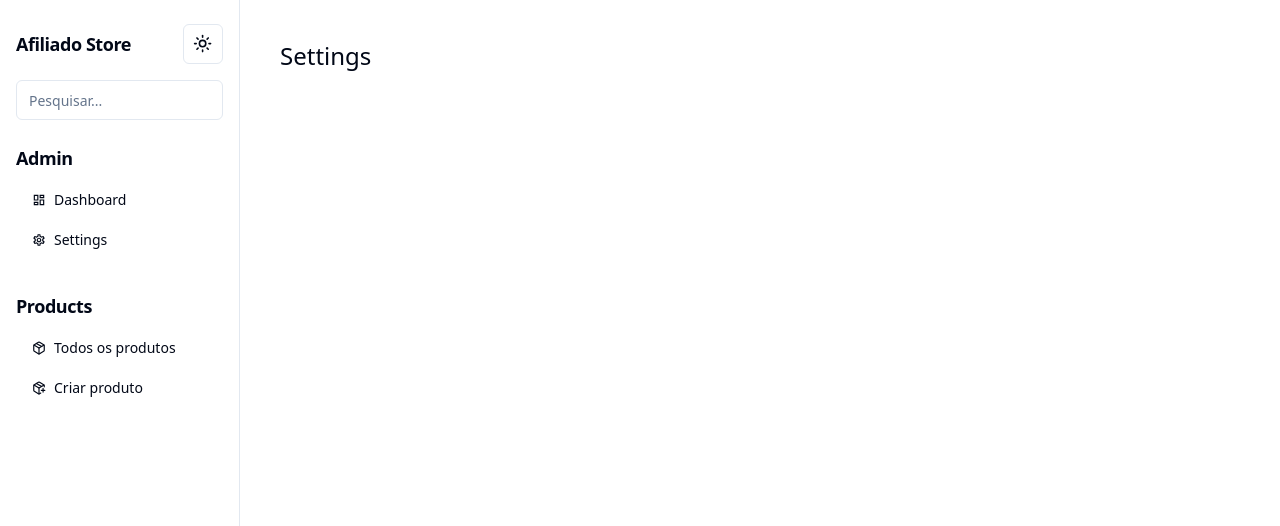
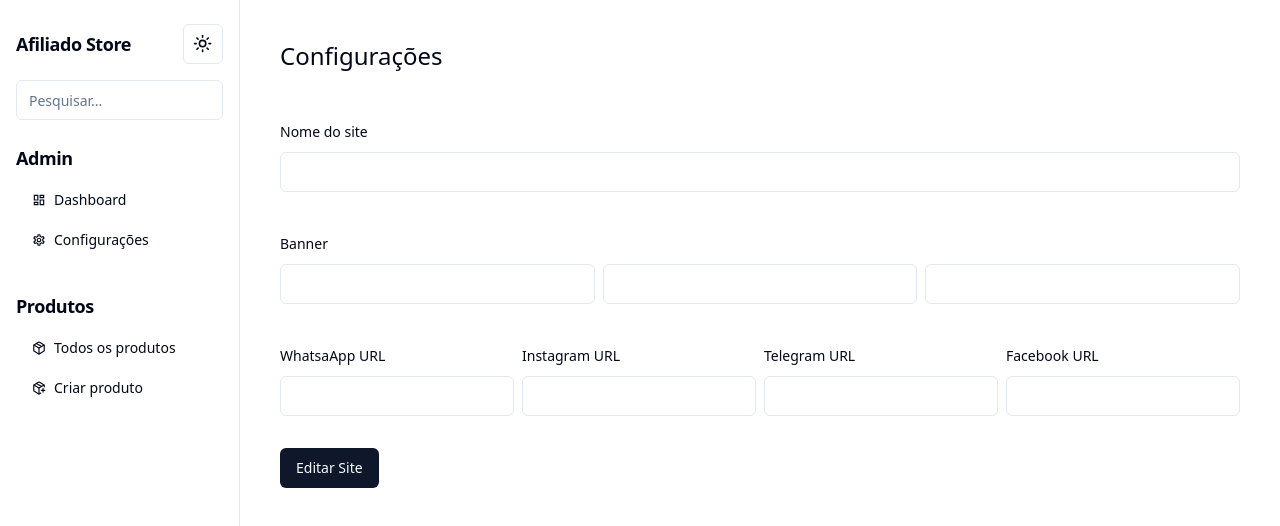
Before and after one commit to kennedysmartins/afiliado-store, a Next.js app: page /admin/settings in a window 1280 px wide. Shown: the top 526 px of the page. Built offline with nearby package versions, Linux system fonts and the light colour scheme; no server answers.

Commit message:
Settings page

```diff
--- a/src/app/(admin)/admin/settings/page.tsx
+++ b/src/app/(admin)/admin/settings/page.tsx
@@ -1,7 +1,14 @@
-import React from 'react'
+import { FormEditSettings } from "@/components/FormEditSettings"
 
-const Settings = () => {
-  return <main className="mx-10 w-full text-2xl gap-2 my-10">Settings</main>
+export default function Settings() {
+  return (
+    <>
+      <main className="mx-10 w-full text-2xl gap-2 my-10">
+        Configurações
+        <div className="flex w-full">
+          <FormEditSettings />
+        </div>
+      </main>
+    </>
+  )
 }
-
-export default Settings
--- a/src/components/AdminSidebar.tsx
+++ b/src/components/AdminSidebar.tsx
@@ -67,14 +67,14 @@ export function AdminSidebar({ className }: { className?: string }) {
             <Link href="/admin/settings">
               <Button variant="ghost" className="w-full justify-start gap-2">
                 <MdOutlineSettings />
-                Settings
+                Configurações
               </Button>
             </Link>
           </div>
         </div>
         <div className="py-2">
           <h2 className="mb-2 text-lg font-semibold tracking-tight">
-            Products
+            Produtos
           </h2>
           <div className="space-y-1">
             <Link href="/admin/products">
--- /dev/null
+++ b/src/components/FormEditSettings.tsx
@@ -0,0 +1,307 @@
+"use client"
+import { zodResolver } from "@hookform/resolvers/zod"
+import { useForm } from "react-hook-form"
+import * as z from "zod"
+import { Product } from "@/lib/types"
+import * as React from "react"
+import { toast } from "sonner"
+
+import { Button } from "@/components/ui/button"
+import { Separator } from "@/components/ui/separator"
+import {
+  Form,
+  FormControl,
+  FormDescription,
+  FormField,
+  FormItem,
+  FormLabel,
+  FormMessage,
+} from "@/components/ui/form"
+import { Input } from "@/components/ui/input"
+import { Textarea } from "./ui/textarea"
+import { createProduct, fetchProduct, updateProduct } from "@/lib/api"
+import { Skeleton } from "./ui/skeleton"
+
+const formSchema = z.object({
+  id: z.string(),
+  bannerImage02: z.string().min(2, {
+    message: "Você precisa definir um título para o produto.",
+  }),
+  image: z.string(),
+  socialInstagram: z.string(),
+  socialWhatsApp: z.string(),
+  socialTelegram: z.string(),
+  buyLink: z.string().min(2, {
+    message: "Você precisa definir um link de encaminhamento.",
+  }),
+  socialFacebook: z.string(),
+  productCode: z.string(),
+  siteName: z.string(),
+  bannerImage03: z.string(),
+  website: z.string(),
+  bannerImage01: z.string(),
+  published: z.boolean(),
+  urlProduct: z.string(),
+})
+
+export function FormEditSettings() {
+  const settings = true
+  const form = useForm<z.infer<typeof formSchema>>({
+    resolver: zodResolver(formSchema),
+    defaultValues: {
+      id: "",
+      bannerImage02: "",
+      image: "",
+      socialInstagram: "",
+      socialWhatsApp: "",
+      socialTelegram: "",
+      buyLink: "",
+      socialFacebook: "",
+      productCode: "",
+      siteName: "",
+      bannerImage03: "",
+      website: "",
+      bannerImage01: "",
+      published: false,
+      urlProduct: "",
+    },
+  })
+
+  // const [product, setProduct] = React.useState<Product | null>(null)
+
+  // // Função para realizar a pesquisa de produtos usando a API
+  // const fetchProductAPI = React.useCallback(async () => {
+  //   try {
+  //     const response: Product = await fetchProduct(id)
+
+  //     const updatedProduct: any = {
+  //       ...response,
+  //       socialInstagram: response.socialInstagram?.toString(),
+  //       socialTelegram: response.socialTelegram?.toString(),
+  //       socialWhatsApp: response.socialWhatsApp?.toString(),
+  //     }
+
+  //     if (response) {
+  //       setProduct(updatedProduct)
+  //       form.setValue("siteName", updatedProduct.catchyText || "")
+  //       form.setValue("bannerImage01", updatedProduct.bannerImage01 || "")
+  //       form.setValue("bannerImage02", updatedProduct.bannerImage02 || "")
+  //       form.setValue("image", updatedProduct.image || "")
+  //       form.setValue("socialInstagram", updatedProduct.socialInstagram || "")
+  //       form.setValue("socialWhatsApp", updatedProduct.socialWhatsApp || "")
+  //       form.setValue("socialTelegram", updatedProduct.socialTelegram || "")
+  //       form.setValue("buyLink", updatedProduct.buyLink || "")
+  //       form.setValue("bannerImage03", updatedProduct.bannerImage03 || "")
+  //       form.setValue("website", updatedProduct.website || "")
+  //       form.setValue("id", updatedProduct.customId || "")
+  //     }
+  //   } catch (error) {
+  //     console.error("Erro ao buscar produto", error)
+  //     setProduct(null)
+  //   }
+  // }, [id, form])
+
+  // // Efeito para acionar a pesquisa quando o termo de pesquisa é alterado
+  // React.useEffect(() => {
+  //   fetchProductAPI()
+  // }, [fetchProductAPI])
+
+  async function onSubmit(values: z.infer<typeof formSchema>) {
+    const {
+      socialInstagram,
+      socialWhatsApp,
+      socialTelegram,
+      urlProduct,
+      id,
+      ...valuesWithout
+    } = values
+    console.log("Editando produto", id)
+
+    const convertedValues = {
+      ...valuesWithout,
+    }
+    const response = await updateProduct(id, convertedValues)
+    if (response) {
+      toast.success("Produto editado com sucesso!")
+    }
+  }
+
+  return (
+    <Form {...form}>
+      <form
+        onSubmit={form.handleSubmit(onSubmit)}
+        className="space-y-8 mt-10 w-full"
+      >
+        <FormField
+          control={form.control}
+          name="siteName"
+          render={({ field }) => (
+            <FormItem>
+              <FormLabel>Nome do site</FormLabel>
+              {settings ? (
+                <>
+                  <FormControl>
+                    <Input {...field} />
+                  </FormControl>
+                  <FormMessage />
+                </>
+              ) : (
+                <Skeleton className="w-full h-10" />
+              )}
+            </FormItem>
+          )}
+        />
+
+
+        <div className="flex w-full justify-between gap-2">
+          <FormField
+            control={form.control}
+            name="bannerImage01"
+            render={({ field }) => (
+              <FormItem className="w-full">
+                <FormLabel>Banner</FormLabel>
+                {settings ? (
+                  <>
+                    <FormControl>
+                      <Input {...field} />
+                    </FormControl>
+                    <FormMessage />
+                  </>
+                ) : (
+                  <Skeleton className="w-full h-10" />
+                )}
+              </FormItem>
+            )}
+          />
+
+          <FormField
+            control={form.control}
+            name="bannerImage02"
+            render={({ field }) => (
+              <FormItem className="w-full">
+                <FormLabel> </FormLabel>
+                {settings ? (
+                  <>
+                    <FormControl>
+                      <Input {...field} />
+                    </FormControl>
+                    <FormMessage />
+                  </>
+                ) : (
+                  <Skeleton className="w-full h-10" />
+                )}
+              </FormItem>
+            )}
+          />
+
+          <FormField
+            control={form.control}
+            name="bannerImage03"
+            render={({ field }) => (
+              <FormItem className="w-full">
+                <FormLabel> </FormLabel>
+                {settings ? (
+                  <>
+                    <FormControl>
+                      <Input {...field} />
+                    </FormControl>
+                    <FormMessage />
+                  </>
+                ) : (
+                  <Skeleton className="w-full h-10" />
+                )}
+              </FormItem>
+            )}
+          />
+        </div>
+
+        <div className="flex lg:flex-row flex-col w-full justify-between gap-2">
+          <FormField
+            control={form.control}
+            name="socialWhatsApp"
+            render={({ field }) => (
+              <FormItem className="w-full">
+                <FormLabel>WhatsaApp URL</FormLabel>
+                {settings ? (
+                  <>
+                    <FormControl>
+                      <Input {...field} />
+                    </FormControl>
+                    <FormMessage />
+                  </>
+                ) : (
+                  <Skeleton className="w-full h-10" />
+                )}
+              </FormItem>
+            )}
+          />
+
+          <FormField
+            control={form.control}
+            name="socialInstagram"
+            render={({ field }) => (
+              <FormItem className="w-full">
+                <FormLabel>Instagram URL</FormLabel>
+                {settings ? (
+                  <>
+                    <FormControl>
+                      <Input {...field} />
+                    </FormControl>
+                    <FormMessage />
+                  </>
+                ) : (
+                  <Skeleton className="w-full h-10" />
+                )}
+              </FormItem>
+            )}
+          />
+
+          <FormField
+            control={form.control}
+            name="socialTelegram"
+            render={({ field }) => (
+              <FormItem className="w-full">
+                <FormLabel>Telegram URL</FormLabel>
+                {settings ? (
+                  <>
+                    <FormControl>
+                      <Input {...field} />
+                    </FormControl>
+                    <FormMessage />
+                  </>
+                ) : (
+                  <Skeleton className="w-full h-10" />
+                )}
+              </FormItem>
+            )}
+          />
+          <FormField
+            control={form.control}
+            name="socialFacebook"
+            render={({ field }) => (
+              <FormItem className="w-full">
+                <FormLabel>Facebook URL</FormLabel>
+                {settings ? (
+                  <>
+                    <FormControl>
+                      <Input {...field} />
+                    </FormControl>
+                    <FormMessage />
+                  </>
+                ) : (
+                  <Skeleton className="w-full h-10" />
+                )}
+              </FormItem>
+            )}
+          />
+        </div>
+
+        {settings ? (
+          <Button type="submit">Editar Site</Button>
+        ) : (
+          <Skeleton className="w-32 h-10" />
+        )}
+      </form>
+    </Form>
+  )
+}
```
